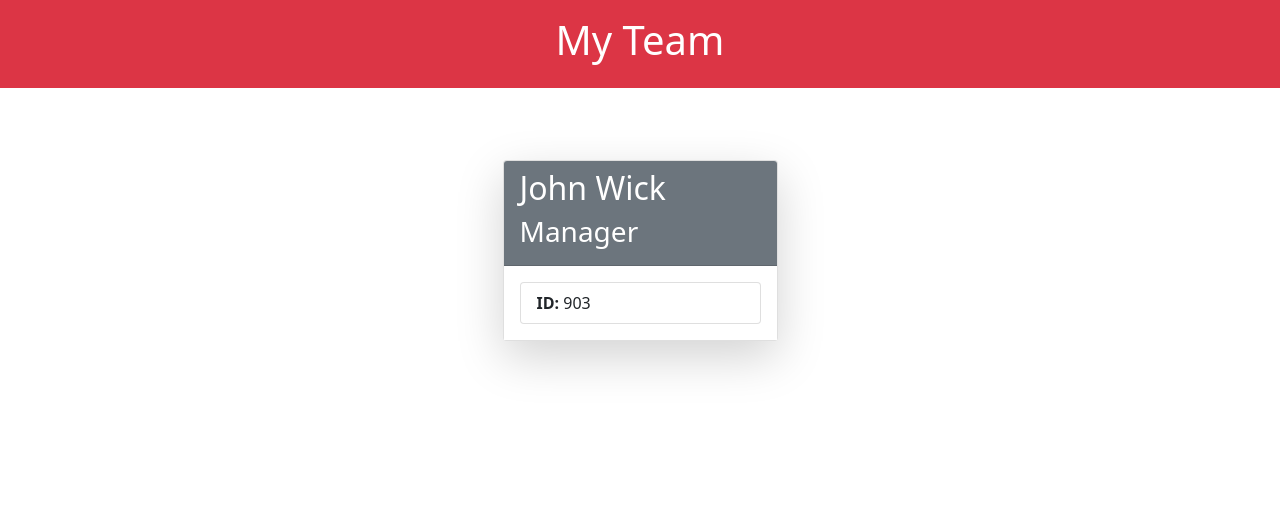
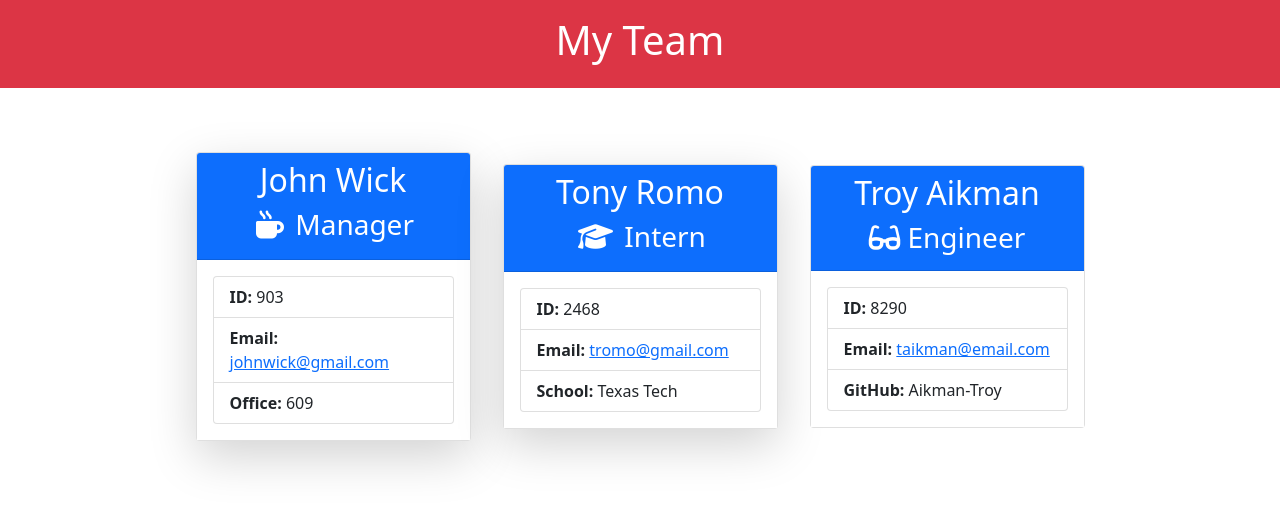
Before and after one commit to browniecharl/team-profile-generator, a website: page dist/index.html in a window 1280 px wide. Drawn offline with nearby package versions, Linux system fonts and the light colour scheme.

Commit message:
made mock up in index.html to show was page should look like

```diff
--- a/dist/index.html
+++ b/dist/index.html
@@ -6,6 +6,7 @@
     <meta name="viewport" content="width=device-width, initial-scale=1.0">
     <title>Team Profiles</title>
     <link href="https://cdn.jsdelivr.net/npm/bootstrap@5.0.2/dist/css/bootstrap.min.css" rel="stylesheet">
+    <script src="https://kit.fontawesome.com/4513d77312.js" crossorigin="anonymous"></script>
 
 </head>
 <body>
@@ -17,10 +18,13 @@
     <main>
         <div class="container">
             <div class="row d-flex justify-content-center align-items-center">
-                <div class="card m-4 p-0 shadow-lg" style="width: 275px">
-                    <div class="card-header bg-secondary text-white width">
-                        <p class="h2">John Wick</p>
-                        <p class="h3">Manager</p>
+                <div id="card" class="card m-3 p-0 shadow-lg" style="width: 275px">
+                    <div class="card-header bg-primary text-white">
+                        <p class="h2 text-center">John Wick</p>
+                        <p class="h3 text-center">
+                            <i class="fa-solid fa-mug-hot m-1"></i>
+                            Manager
+                        </p>
                     </div>
                     <div class="card-body bg-white">
                         <ul class="list-group">
@@ -28,9 +32,67 @@
                                 <span class="fw-bolder">ID:</span>
                                 903
                             </li>
+                            <li class="list-group-item">
+                                <span class="fw-bolder">Email:</span>
+                                <a href="maileto:johnwick@gmail.com">johnwick@gmail.com</a>
+                            </li>
+                            <li class="list-group-item">
+                                <span class="fw-bolder">Office:</span>
+                                609
+                            </li>
                         </ul>
                     </div>
                 </div>
+                <div class="card m-3 p-0 shadow-lg" style="width: 275px">
+                    <div class="card-header bg-primary text-white">
+                        <p class="h2 text-center">Tony Romo</p>
+                        <p class="h3 text-center">
+                            <i class="fa-solid fa-graduation-cap m-1"></i>
+                            Intern
+                        </p>
+                    </div>
+                    <div class="card-body bg-white">
+                        <ul class="list-group">
+                            <li class="list-group-item">
+                                <span class="fw-bolder">ID:</span>
+                                2468
+                            </li>
+                            <li class="list-group-item">
+                                <span class="fw-bolder">Email:</span>
+                                <a href="mailto:tromo@gmail.com">tromo@gmail.com</a>
+                            </li>
+                            <li class="list-group-item">
+                                <span class="fw-bolder">School:</span>
+                                Texas Tech
+                            </li>
+                        </ul>
+                    </div>
+                </div>
+                <div class="card m-3 p-0" style="width: 275px">
+                <div class="card-header bg-primary text-white">
+                    <p class="h2 text-center">Troy Aikman</p>
+                    <p class="h3 text-center">
+                        <i class="fas fa-glasses mr-1"></i>
+                        Engineer
+                    </p>
+                </div>
+                <div class="card-body bg-white">
+                    <ul class="list-group">
+                        <li class="list-group-item">
+                            <span class="fw-bolder">ID:</span>
+                            8290
+                        </li>
+                        <li class="list-group-item">
+                            <span class="fw-bolder">Email:</span>
+                            <a href="mailto:taikman@email.com">taikman@email.com</a>
+                        </li>
+                        <li class="list-group-item">
+                            <span class="fw-bolder">GitHub:</span>
+                            Aikman-Troy
+                        </li>
+                    </ul>
+                </div>
+            </div>
             </div>
         </div>
     </main>
--- a/dist/stylesheet.css
+++ b/dist/stylesheet.css
@@ -0,0 +1,3 @@
+#card{
+    background-image: linear-gradient(blue, purple);
+}
```
